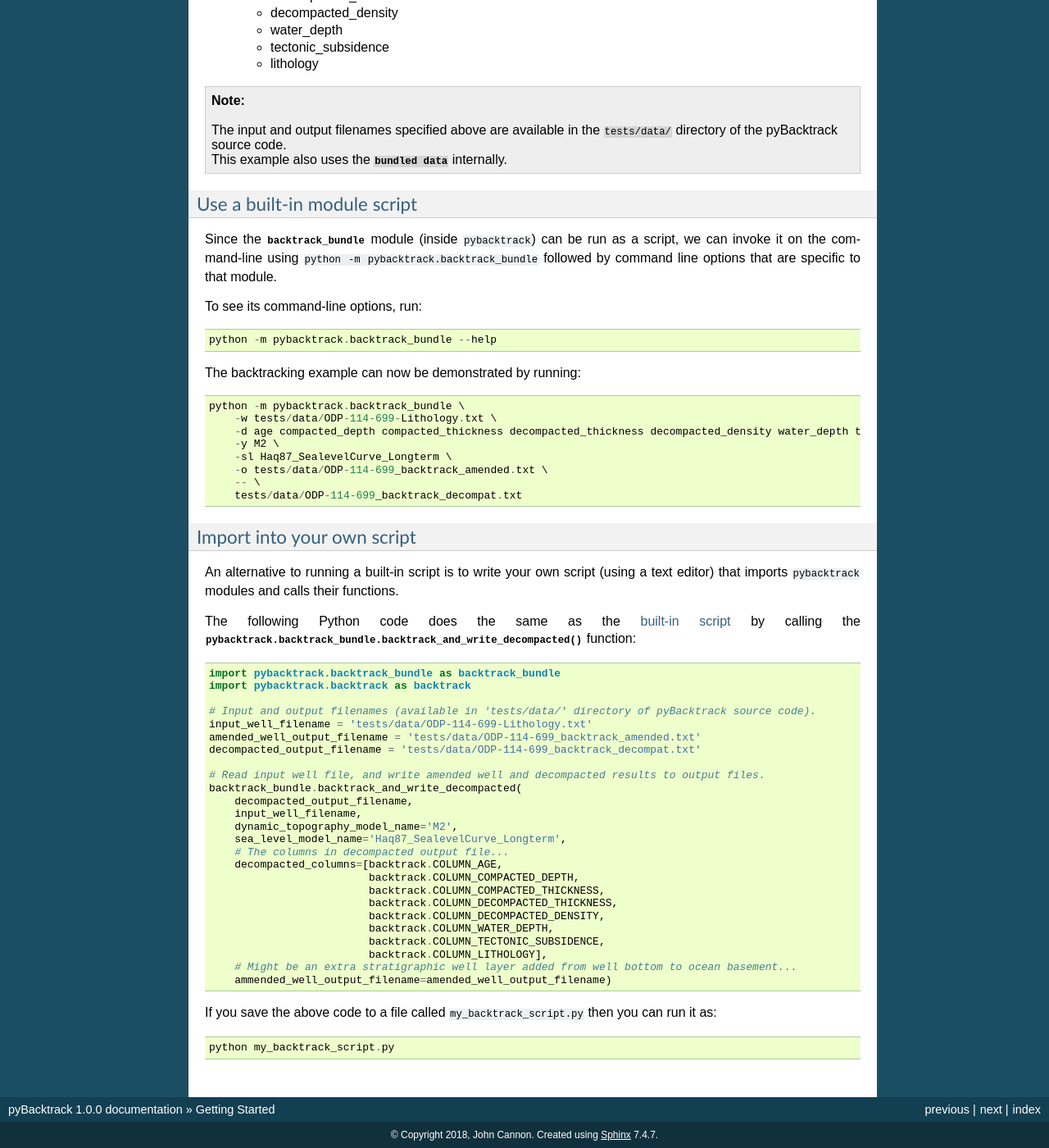
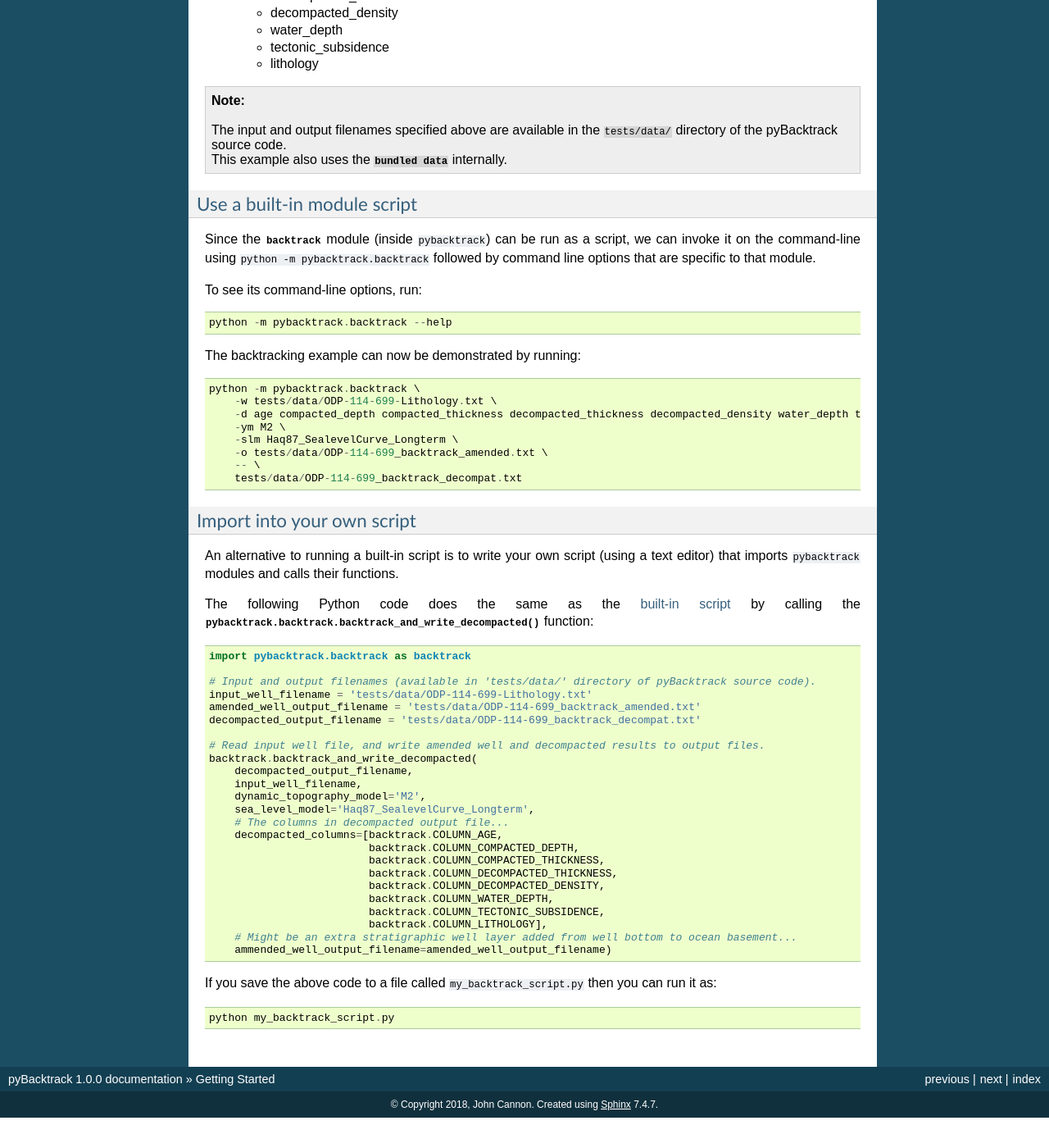
Before and after one commit to EarthByte/pyBacktrack, a Sphinx documentation site: the page built from docs/pybacktrack_getting_started.rst, in a window 1280 px wide and 1400 px high, scrolled down 1410 px. Shown: the whole window at 82% size. Built offline with Sphinx 7.4.7, drawn with Linux system fonts in a browser that asks for light colours; after the commit the page ends 2773 px from its top, so only the background shows below that.

Commit message:
Use backtrack instead of backtrack_bundle in Getting Started example.

```diff
--- a/docs/pybacktrack_getting_started.rst
+++ b/docs/pybacktrack_getting_started.rst
@@ -85,24 +85,24 @@ The following example is used to demonstrate both approaches. It backtracks an o
 Use a built-in module script
 ^^^^^^^^^^^^^^^^^^^^^^^^^^^^
 
-Since the :mod:`backtrack_bundle<pybacktrack.backtrack_bundle>` module (inside ``pybacktrack``) can be run as a script,
-we can invoke it on the command-line using ``python -m pybacktrack.backtrack_bundle`` followed by command line options that are specific to that module.
+Since the :mod:`backtrack<pybacktrack.backtrack>` module (inside ``pybacktrack``) can be run as a script,
+we can invoke it on the command-line using ``python -m pybacktrack.backtrack`` followed by command line options that are specific to that module.
 
 To see its command-line options, run:
 
 .. code-block:: python
 
-    python -m pybacktrack.backtrack_bundle --help
+    python -m pybacktrack.backtrack --help
 
 The backtracking example can now be demonstrated by running:
 
 .. code-block:: python
 
-    python -m pybacktrack.backtrack_bundle \
+    python -m pybacktrack.backtrack \
         -w tests/data/ODP-114-699-Lithology.txt \
         -d age compacted_depth compacted_thickness decompacted_thickness decompacted_density water_depth tectonic_subsidence lithology \
-        -y M2 \
-        -sl Haq87_SealevelCurve_Longterm \
+        -ym M2 \
+        -slm Haq87_SealevelCurve_Longterm \
         -o tests/data/ODP-114-699_backtrack_amended.txt \
         -- \
         tests/data/ODP-114-699_backtrack_decompat.txt
@@ -116,11 +116,10 @@ An alternative to running a built-in script is to write your own script (using a
 calls their functions.
 
 The following Python code does the same as the :ref:`built-in script<pybacktrack_use_a_builtin_module_script>` by calling the
-:func:`pybacktrack.backtrack_bundle.backtrack_and_write_decompacted` function:
+:func:`pybacktrack.backtrack.backtrack_and_write_decompacted` function:
 
 .. code-block:: python
 
-    import pybacktrack.backtrack_bundle as backtrack_bundle
     import pybacktrack.backtrack as backtrack
 
     # Input and output filenames (available in 'tests/data/' directory of pyBacktrack source code).
@@ -129,11 +128,11 @@ The following Python code does the same as the :ref:`built-in script<pybacktrack
     decompacted_output_filename = 'tests/data/ODP-114-699_backtrack_decompat.txt'
 
     # Read input well file, and write amended well and decompacted results to output files.
-    backtrack_bundle.backtrack_and_write_decompacted(
+    backtrack.backtrack_and_write_decompacted(
         decompacted_output_filename,
         input_well_filename,
-        dynamic_topography_model_name='M2',
-        sea_level_model_name='Haq87_SealevelCurve_Longterm',
+        dynamic_topography_model='M2',
+        sea_level_model='Haq87_SealevelCurve_Longterm',
         # The columns in decompacted output file...
         decompacted_columns=[backtrack.COLUMN_AGE,
                              backtrack.COLUMN_COMPACTED_DEPTH,
```
